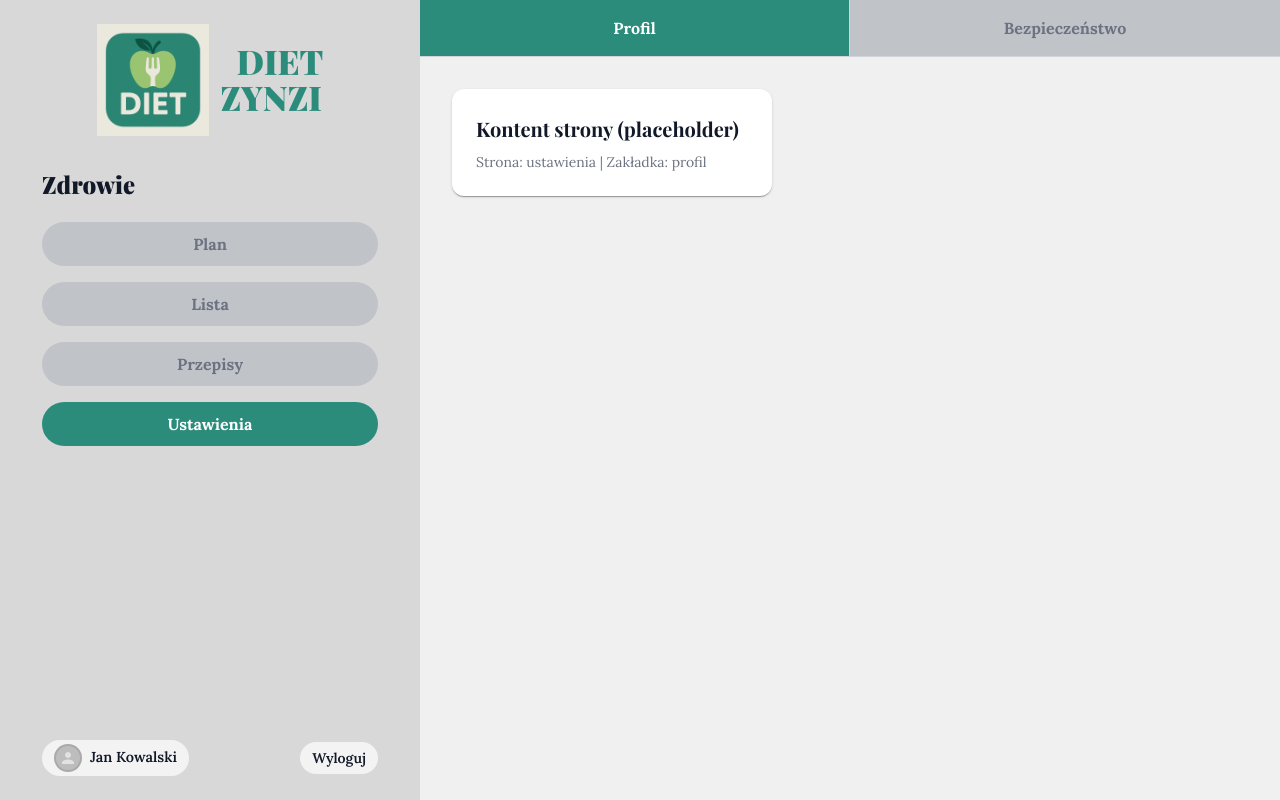
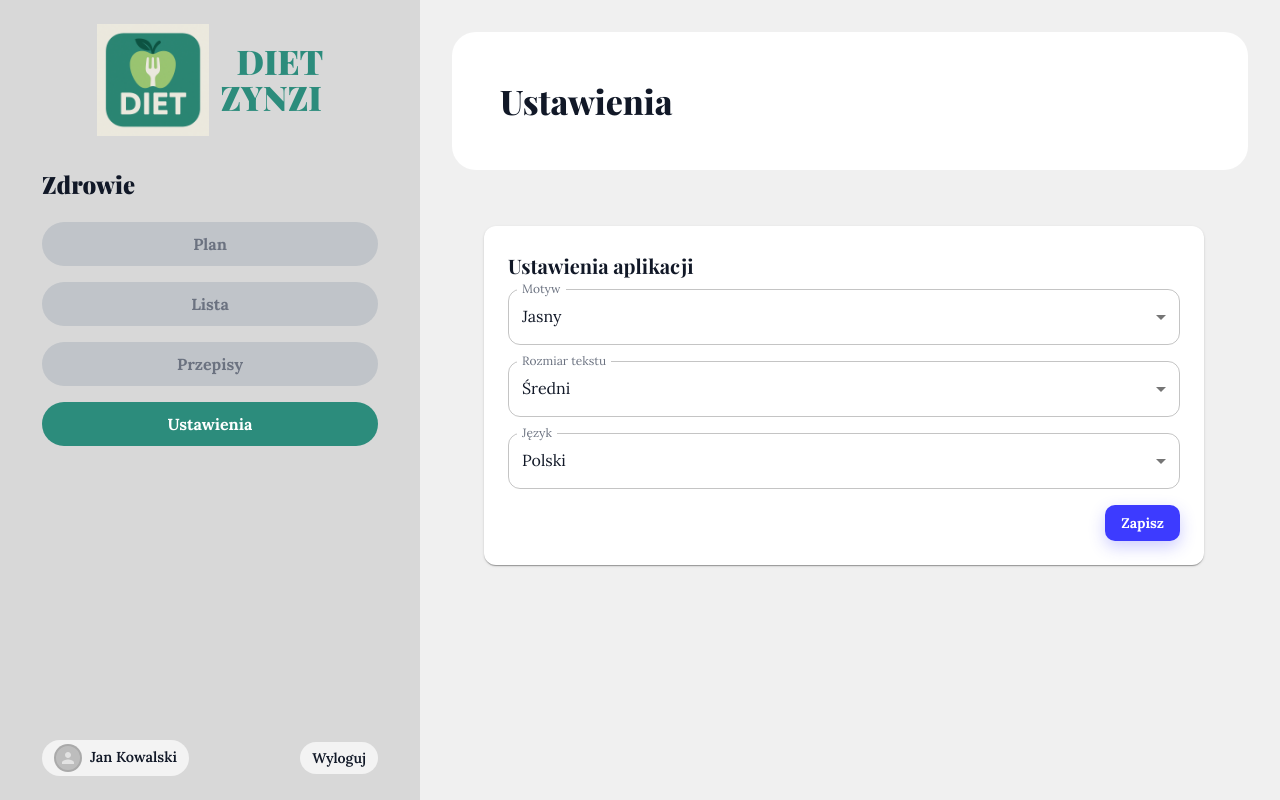
Before and after one commit to Zyzibit/FoodMatch, a React (Vite) app in the folder frontend/: page /sidebar-preview in a window 1280 px wide. Both pictures are taken after a click on the button "Ustawienia". Built offline with nearby package versions, Linux system fonts and the light colour scheme.

Commit message:
working 1 version of layout

```diff
--- a/frontend/src/components/panels/SidebarPanel.tsx
+++ b/frontend/src/components/panels/SidebarPanel.tsx
@@ -95,7 +95,11 @@ export default function SidebarPanel({
         justifyContent="space-between"
         sx={{ width: "80%" }}
       >
-        <UserButton name={userName} avatarUrl={userAvatar} />
+        <UserButton
+          name={userName}
+          avatarUrl={userAvatar}
+          onClick={() => onItemClick?.("user")}
+        />
         <Button
           onClick={onLogoutClick}
           disableElevation
--- a/frontend/src/components/panels/TopPanel.tsx
+++ b/frontend/src/components/panels/TopPanel.tsx
@@ -43,6 +43,14 @@ const topPanelConfigs: Record<string, PageConfig> = {
       { key: "bezpieczenstwo", label: "Bezpieczeństwo" },
     ],
     defaultTab: "profil",
+  },
+  user: {
+    tabs: [
+      { key: "pomiary", label: "Pomiary" },
+      { key: "zapotrzebowanie", label: "Zapotrzebowanie" },
+      { key: "alergeny", label: "Alergeny" },
+    ],
+    defaultTab: "pomiary",
   },
 };
 
--- /dev/null
+++ b/frontend/src/pages/SettingsPage.tsx
@@ -0,0 +1,96 @@
+import { useEffect, useState } from "react";
+import {
+  Box,
+  Paper,
+  Typography,
+  FormControl,
+  InputLabel,
+  Select,
+  MenuItem,
+  Button,
+} from "@mui/material";
+
+export default function SettingsPage() {
+  const [theme, setTheme] = useState<string>("light");
+  const [textSize, setTextSize] = useState<string>("md");
+  const [language, setLanguage] = useState<string>("pl");
+
+  useEffect(() => {
+    try {
+      const raw = localStorage.getItem("app_settings");
+      if (!raw) return;
+      const parsed = JSON.parse(raw);
+      if (parsed.theme) setTheme(parsed.theme);
+      if (parsed.textSize) setTextSize(parsed.textSize);
+      if (parsed.language) setLanguage(parsed.language);
+    } catch (e) {
+      // ignore
+    }
+  }, []);
+
+  const handleSave = () => {
+    localStorage.setItem(
+      "app_settings",
+      JSON.stringify({ theme, textSize, language })
+    );
+    alert("Ustawienia aplikacji zapisane");
+  };
+
+  return (
+    <Box sx={{ p: 4 }}>
+      <Paper elevation={1} sx={{ p: 3, maxWidth: 720 }}>
+        <Typography variant="h6" gutterBottom>
+          Ustawienia aplikacji
+        </Typography>
+
+        <Box sx={{ display: "grid", gap: 2 }}>
+          <FormControl>
+            <InputLabel id="theme-label">Motyw</InputLabel>
+            <Select
+              labelId="theme-label"
+              label="Motyw"
+              value={theme}
+              onChange={(e) => setTheme(e.target.value as string)}
+            >
+              <MenuItem value="light">Jasny</MenuItem>
+              <MenuItem value="dark">Ciemny</MenuItem>
+            </Select>
+          </FormControl>
+
+          <FormControl>
+            <InputLabel id="textsize-label">Rozmiar tekstu</InputLabel>
+            <Select
+              labelId="textsize-label"
+              label="Rozmiar tekstu"
+              value={textSize}
+              onChange={(e) => setTextSize(e.target.value as string)}
+            >
+              <MenuItem value="sm">Mały</MenuItem>
+              <MenuItem value="md">Średni</MenuItem>
+              <MenuItem value="lg">Duży</MenuItem>
+            </Select>
+          </FormControl>
+
+          <FormControl>
+            <InputLabel id="lang-label">Język</InputLabel>
+            <Select
+              labelId="lang-label"
+              label="Język"
+              value={language}
+              onChange={(e) => setLanguage(e.target.value as string)}
+            >
+              <MenuItem value="pl">Polski</MenuItem>
+              <MenuItem value="en">English</MenuItem>
+            </Select>
+          </FormControl>
+
+          <Box sx={{ display: "flex", gap: 1, justifyContent: "flex-end" }}>
+            <Button variant="contained" onClick={handleSave}>
+              Zapisz
+            </Button>
+          </Box>
+        </Box>
+      </Paper>
+    </Box>
+  );
+}
--- a/frontend/src/pages/SidebarPreviewPage.tsx
+++ b/frontend/src/pages/SidebarPreviewPage.tsx
@@ -2,6 +2,8 @@ import { useCallback, useMemo, useState } from "react";
 import { Box, Paper, Typography } from "@mui/material";
 import SidebarPanel from "../components/panels/SidebarPanel";
 import TopPanel from "../components/panels/TopPanel";
+import SettingsPage from "./SettingsPage";
+import UserProfilePage from "./UserProfilePage";
 
 export default function SidebarPreviewPage() {
   // aktywna STRONA (lewy panel) i aktywna ZAKŁADKA (górny panel)
@@ -42,15 +44,17 @@ export default function SidebarPreviewPage() {
 
       {/* Prawa część: górny pasek + kontent */}
       <Box sx={{ flexGrow: 1, display: "flex", flexDirection: "column" }}>
-        {/* Górny navbar – dynamicznie zdefiniowane zakładki */}
+        {/* Górny navbar – nie pokazujemy go na stronie ustawień; dla strony 'user' pokażemy specjalne zakładki */}
+        {activePage !== "ustawienia" && (
           <TopPanel
             activePage={activePage}
             activeKey={activeTab}
             onChange={handleTopChange}
             sticky
           />
+        )}
 
-        {/* Kontent – tu wyrenderujesz podstrony; na razie placeholder */}
+        {/* Kontent – render zależny od wybranej strony */}
         <Box
           component="main"
           sx={{
@@ -61,6 +65,38 @@ export default function SidebarPreviewPage() {
             justifyContent: "flex-start",
           }}
         >
+          {activePage === "ustawienia" ? (
+            // Brak topbara - pokaż duży napis "Ustawienia" na tle
+            <Box sx={{ width: "100%" }}>
+              <Box
+                sx={(t) => ({
+                  bgcolor: t.palette.background.paper,
+                  p: 6,
+                  borderRadius: 2,
+                  mb: 3,
+                })}
+              >
+                <Typography variant="h4" sx={{ fontWeight: 800 }}>
+                  Ustawienia
+                </Typography>
+              </Box>
+              {/* pod spodem zostawiamy obecny komponent ustawień (opcjonalnie) */}
+              <SettingsPage />
+            </Box>
+          ) : activePage === "user" ? (
+            <Paper elevation={1} sx={{ p: 3, minWidth: 320, width: "100%" }}>
+              {/* Render sekcji user zgodnie z activeTab */}
+              {activeTab === "pomiary" && <UserProfilePage />}
+              {activeTab === "zapotrzebowanie" && (
+                <Typography variant="h6">
+                  Zapotrzebowanie (placeholder)
+                </Typography>
+              )}
+              {activeTab === "alergeny" && (
+                <Typography variant="h6">Alergeny (placeholder)</Typography>
+              )}
+            </Paper>
+          ) : (
             <Paper elevation={1} sx={{ p: 3, minWidth: 320 }}>
               <Typography variant="h6" gutterBottom>
                 Kontent strony (placeholder)
@@ -69,6 +105,7 @@ export default function SidebarPreviewPage() {
                 {infoText}
               </Typography>
             </Paper>
+          )}
         </Box>
       </Box>
     </Box>
--- /dev/null
+++ b/frontend/src/pages/UserProfilePage.tsx
@@ -0,0 +1,115 @@
+import { useEffect, useState } from "react";
+import {
+  Box,
+  Typography,
+  TextField,
+  FormControl,
+  InputLabel,
+  Select,
+  MenuItem,
+  Button,
+} from "@mui/material";
+
+type ActivityLevel = "niski" | "sredni" | "wysoki";
+type Goal = "odz" | "przybranie" | "masa" | "utrzymanie";
+
+export default function UserProfilePage() {
+  const [age, setAge] = useState<number | "">("");
+  const [weight, setWeight] = useState<number | "">("");
+  const [height, setHeight] = useState<number | "">("");
+  const [activity, setActivity] = useState<ActivityLevel | "">("");
+  const [goal, setGoal] = useState<Goal | "">("");
+
+  useEffect(() => {
+    try {
+      const raw = localStorage.getItem("user_profile");
+      if (!raw) return;
+      const parsed = JSON.parse(raw);
+      if (parsed.age) setAge(parsed.age);
+      if (parsed.weight) setWeight(parsed.weight);
+      if (parsed.height) setHeight(parsed.height);
+      if (parsed.activity) setActivity(parsed.activity);
+      if (parsed.goal) setGoal(parsed.goal);
+    } catch (e) {}
+  }, []);
+
+  const handleSave = () => {
+    const payload = { age, weight, height, activity, goal };
+    localStorage.setItem("user_profile", JSON.stringify(payload));
+    alert("Dane profilu zapisane");
+  };
+
+  return (
+    <Box sx={{ p: 2 }}>
+      <Typography variant="h6" gutterBottom>
+        Informacje użytkownika
+      </Typography>
+      <Box sx={{ display: "grid", gap: 2 }}>
+        <TextField
+          label="Wiek (lata)"
+          type="number"
+          value={age}
+          onChange={(e) =>
+            setAge(e.target.value === "" ? "" : Number(e.target.value))
+          }
+          inputProps={{ min: 0 }}
+        />
+
+        <TextField
+          label="Waga (kg)"
+          type="number"
+          value={weight}
+          onChange={(e) =>
+            setWeight(e.target.value === "" ? "" : Number(e.target.value))
+          }
+          inputProps={{ min: 0 }}
+        />
+
+        <TextField
+          label="Wzrost (cm)"
+          type="number"
+          value={height}
+          onChange={(e) =>
+            setHeight(e.target.value === "" ? "" : Number(e.target.value))
+          }
+          inputProps={{ min: 0 }}
+        />
+
+        <FormControl>
+          <InputLabel id="activity-label">Poziom aktywności</InputLabel>
+          <Select
+            labelId="activity-label"
+            label="Poziom aktywności"
+            value={activity}
+            onChange={(e) => setActivity(e.target.value as ActivityLevel)}
+          >
+            <MenuItem value={"niski"}>Niski</MenuItem>
+            <MenuItem value={"sredni"}>Średni</MenuItem>
+            <MenuItem value={"wysoki"}>Wysoki</MenuItem>
+          </Select>
+        </FormControl>
+
+        <FormControl>
+          <InputLabel id="goal-label">Cel</InputLabel>
+          <Select
+            labelId="goal-label"
+            label="Cel"
+            value={goal}
+            onChange={(e) => setGoal(e.target.value as Goal)}
+          >
+            <MenuItem value={"odz"}>Schudnięcie</MenuItem>
+            <MenuItem value={"przybranie"}>Przybranie wagi</MenuItem>
+            <MenuItem value={"masa"}>Przyrost mięśni</MenuItem>
+            <MenuItem value={"utrzymanie"}>Utrzymanie wagi</MenuItem>
+          </Select>
+        </FormControl>
+
+        <Box sx={{ display: "flex", gap: 1, justifyContent: "flex-end" }}>
+          <Button variant="contained" onClick={handleSave}>
+            Zapisz
+          </Button>
+        </Box>
+      </Box>
+    </Box>
+  );
+}
```
Also changed, not shown: 1 other file (tests, documents, lock files or other folders). Lines whose indentation alone changed are shown as unchanged.
